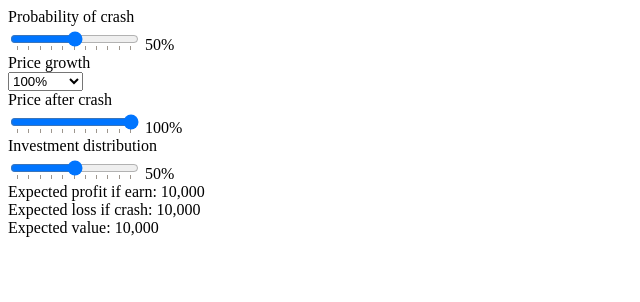
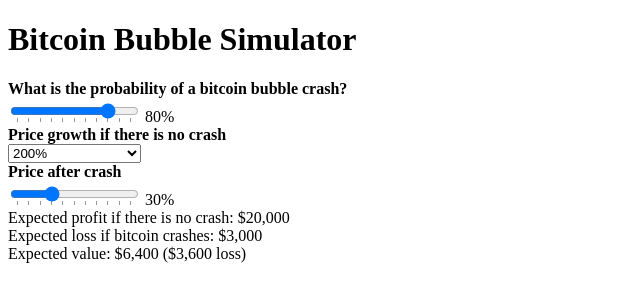
Before and after one commit to martinbaste/bitbubble, a plain HTML site: page bitbubble.html in a window 1280 px wide. Shown: the whole page, without its empty margins (0-640 px from the left). Drawn offline with nearby package versions, Linux system fonts and the light colour scheme.

Commit message:
crash full investment working

```diff
--- a/bitbubble.html
+++ b/bitbubble.html
@@ -5,19 +5,24 @@
 </head>
 <body>
 <div>
-	<label>Probability of crash</label><br/>
-	<input type="range" min="0" max="100" value="50" id="prob" list="tickmarks"/>
+	<header>
+		<h1>Bitcoin Bubble Simulator</h1>
+	</header>
+
+	<div>
+		<label><strong>What is the probability of a bitcoin bubble crash?</strong></label><br/>
+		<input type="range" min="0" max="100" value="80" id="prob" list="tickmarks"/>
 		<span id="probDisplay"></span>%
 	</div>
 	<div>
-	<label>Price growth</label><br/>
+		<label><strong>Price growth if there is no crash</strong></label><br/>
 		<select id="growth">
-		<option value="100">100%</option>
+			<option value="100">100% - No change</option>
 			<option value="105">105%</option>
 			<option value="110">110%</option>
 			<option value="120">120%</option>
 			<option value="150">150%</option>
-		<option value="200">200%</option>
+			<option value="200" selected>200%</option>
 			<option value="500">500%</option>
 			<option value="800">800%</option>
 			<option value="1000">1,000%</option>
@@ -27,19 +32,20 @@
 		</select>
 	</div>
 	<div>
-	<label>Price after crash</label><br/>
-	<input type="range" min="0" max="100" value="100" id="crash" list="tickmarks"/>
+		<label><strong>Price after crash</strong></label><br/>
+		<input type="range" min="0" max="100" value="30" id="crash" list="tickmarks"/>
 		<span id="crashDisplay"></span>%
 	</div>
-<div>
+	<!-- <div>
 		<label>Investment distribution</label><br/>
 		<input type="range" min="0" max="100" value="50" id="split" list="tickmarks"/>
 		<span id="splitDisplay"></span>%
+	</div> -->
+	<div>
+		Expected profit if there is no crash: $<span id="earn"></span><br/>
+		Expected loss if bitcoin crashes: $<span id="loss"></span><br/>
+		Expected value: $<span id="ev"></span>  ($<span id="change"></span> <span id="profit-loss"></span>)
 	</div>
-<div>
-	Expected profit if earn: <span id="earn"></span><br/>
-	Expected loss if crash: <span id="loss"></span><br/>
-	Expected value: <span id="ev"></span>
 </div>
 
 <datalist id="tickmarks">
@@ -78,12 +84,23 @@
 		var loss = (($("#crash").val()/100) * inv);
 		var expected = (earn * (1 - probCrash)) + (loss * probCrash);
 
+		var change = expected - inv;
+
 		$("#earn").text(earn.toLocaleString('en', {useGrouping:true}));
 		$("#loss").text(loss.toLocaleString('en', {useGrouping:true}));
 		$("#ev").text(expected.toLocaleString('en', {useGrouping:true}));
+
+		if (change >= 0) {
+			$("#profit-loss").text("profit");
+		} else {
+			change = -change;
+			$("#profit-loss").text("loss");
+		}
+		$("#change").text(change.toLocaleString('en', {useGrouping:true}));
 	}
 
 	$("input").change(function() {setDisplay();calculateEV();});
+	$("select").change(function() {setDisplay();calculateEV();});
 	calculateEV();
 	setDisplay();
 
```
Lines whose indentation alone changed are shown as unchanged.
